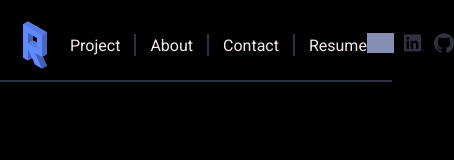
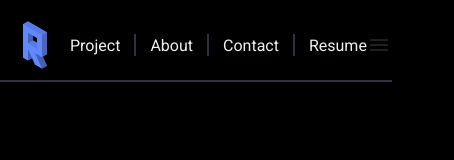
Before and after one commit to Raju00218/Rajaportfolio, a React (Vite) app: page / in a window 390 px wide. Shown: the top 160 px of the page, 454 px wide, since content can reach past the window. Built offline with nearby package versions, Linux system fonts and the light colour scheme; grey boxes are pictures that could not be loaded.

Commit message:
Updated feature X

```diff
--- a/src/components/form.jsx
+++ b/src/components/form.jsx
@@ -1,5 +1,5 @@
 import { useState } from "react";
-const ContactForm = () => {
+const ContactForm = ({ref}) => {
   const [message, setMessage] = useState("");
   const [name, setName] = useState("")
 
@@ -18,8 +18,7 @@ const ContactForm = () => {
 
 
   return (
-    <div
-      className="form">
+    <div ref={ref} className="form">
         <div className="title">Contact us</div>
       <input type="text" placeholder="Raju Alabeni" className="input" name="name" required disabled />
       <input type="email" placeholder="rajualaveni7893@gmail.com" name="email" required disabled />
--- a/src/components/nav.jsx
+++ b/src/components/nav.jsx
@@ -16,8 +16,7 @@ function NavBar(props) {
         <div className="title-container">
           <img className='' src={Title} alt="Titel" />
         </div>
-          <div className='menuIcon'>
-            {/* <svg xmlns="http://www.w3.org/2000/svg" height="24px" viewBox="0 -960 960 960" width="24px" fill="#1f1f1f"><path d="M120-240v-80h720v80H120Zm0-200v-80h720v80H120Zm0-200v-80h720v80H120Z" /></svg> */}
+          <div>
              <div className='about'>
               <a onClick={props.handleClick} className='navLink' href="#projects">Project</a><span></span>
               <a onClick={props.clickBio} className='navLink' href="#bio">About</a><span></span>
@@ -25,12 +24,26 @@ function NavBar(props) {
               <a onClick={props.clickEvent} className='navLink' href="#Resume">Resume</a>
             </div>
         </div>
-        <div className='nav'>
-            <a href=""><img className='social' src={Twitter} alt="twitter" /></a>
-            <a href="https://www.linkedin.com/in/-rajualaveni-7893-/" target='_blank'><img className='social' src={Linkedin} alt="Linkedin" /></a>
-            <a href="https://github.com/Raju00218" target='_blank'><img className='social' src={gitHub} alt="gitHub" /></a>
+          {/* Always visible icons container (for desktop) */}
+          <div className={`nav ${isMenuopen ? "open" : ""}`}>
+            <a href=""><img className="social" src={Twitter} alt="Twitter" /></a>
+            <a href="https://www.linkedin.com/in/-rajualaveni-7893-/" target='_blank'>
+              <img className="social" src={Linkedin} alt="LinkedIn" />
+            </a>
+            <a href="https://github.com/Raju00218" target='_blank'>
+              <img className="social" src={gitHub} alt="GitHub" />
+            </a>
+          </div>
+
+          {/* Menu icon only for mobile */}
+          <div className="menuIcon" onClick={menubar}>
+            <svg xmlns="http://www.w3.org/2000/svg" height="24px" viewBox="0 -960 960 960" width="24px" fill="#1f1f1f">
+              <path d="M120-240v-80h720v80H120Zm0-200v-80h720v80H120Zm0-200v-80h720v80H120Z" />
+            </svg>
+          </div>
+
+
         </div>
-      </div>
         <div className='divider'></div>
     </header>
     </>
--- a/src/index.css
+++ b/src/index.css
@@ -43,10 +43,45 @@ header {
 
 .nav {
   display: flex;
-  justify-content: center;
-  align-items: center;
   gap: 10px;
   margin-right: 10px;
+}
+/* Desktop view by default */
+.nav {
+  display: flex;
+  gap: 10px;
+  align-items: center;
+}
+
+/* Mobile view hidden by default */
+.menuIcon {
+  display: none;
+}
+
+/* Mobile styles */
+@media (max-width: 768px) {
+  .nav {
+    display: none;
+    /* hide icons initially on mobile */
+    flex-direction: column;
+    position: absolute;
+    top: 50px;
+    right: 20px;
+    background: white;
+    padding: 10px;
+    border-radius: 10px;
+    box-shadow: 0 0 10px rgba(0, 0, 0, 0.1);
+    z-index: 100;
+  }
+    .nav.open {
+      display: flex;
+    }
+
+
+  .menuIcon {
+    display: flex;
+    cursor: pointer;
+  }
 }
 
 .about {
@@ -56,30 +91,7 @@ header {
   gap: 14px;
 
 }
-/* .menuIcon{
-  display: none;
-  cursor: pointer;
-} */
 
-/* @media(max-width:768px){
-  .about {
-      display: flex;
-      flex-direction: column;
-      /* stack items vertically for mobile */
-      /* position: absolute;
-      top: 60px;
-      right: 20px;
-      background-color: white;
-      color: #000000;
-      padding: 10px;
-      border-radius: 8px;
-      box-shadow: 0 0 10px rgba(0, 0, 0, 0.1);
-      z-index: 100;
-    } */
-  /* .menuIcon{
-    display:block;
-  }
-} */ */
 .about a {
   color: aliceblue;
   text-decoration: none;
```
